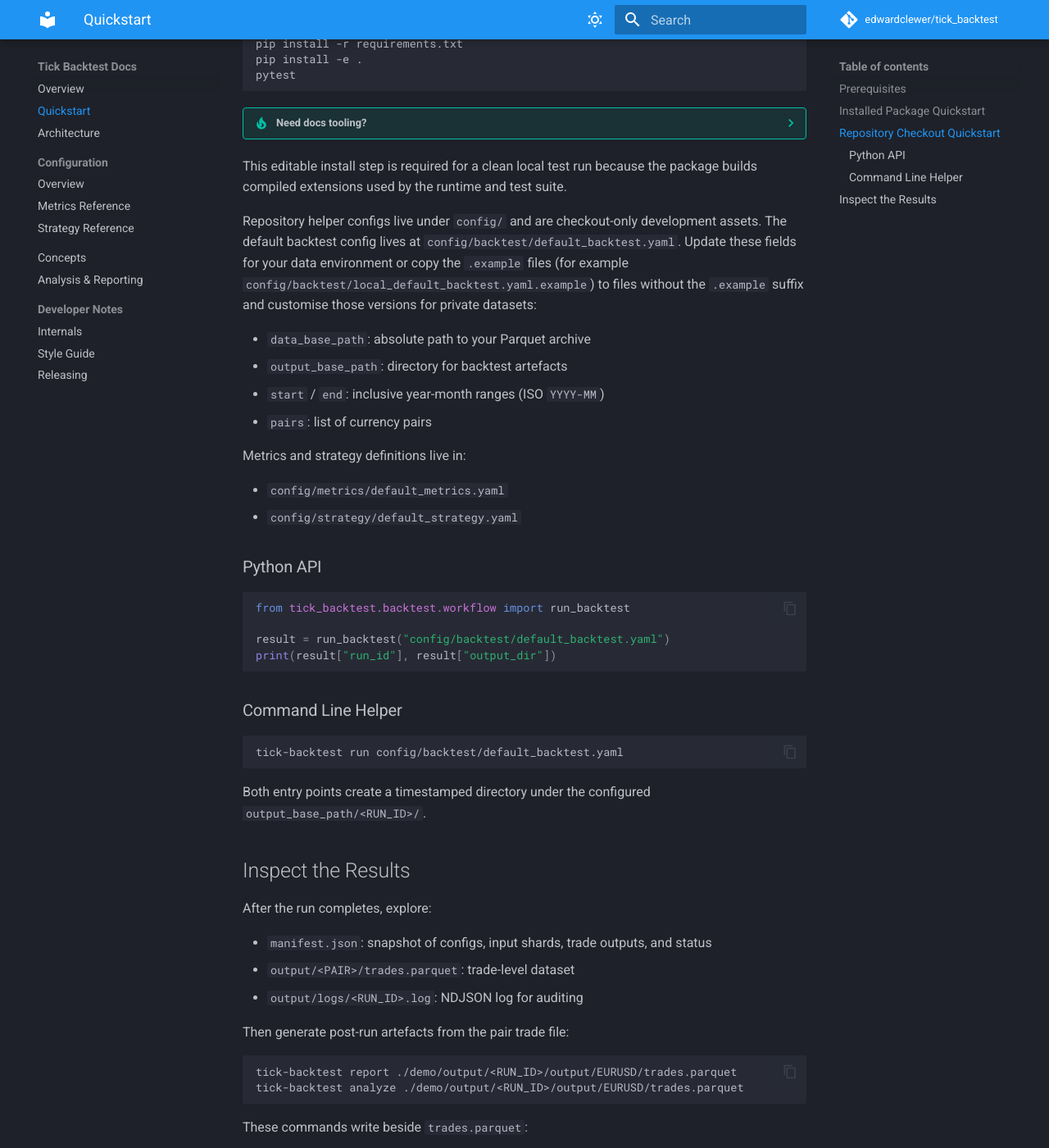
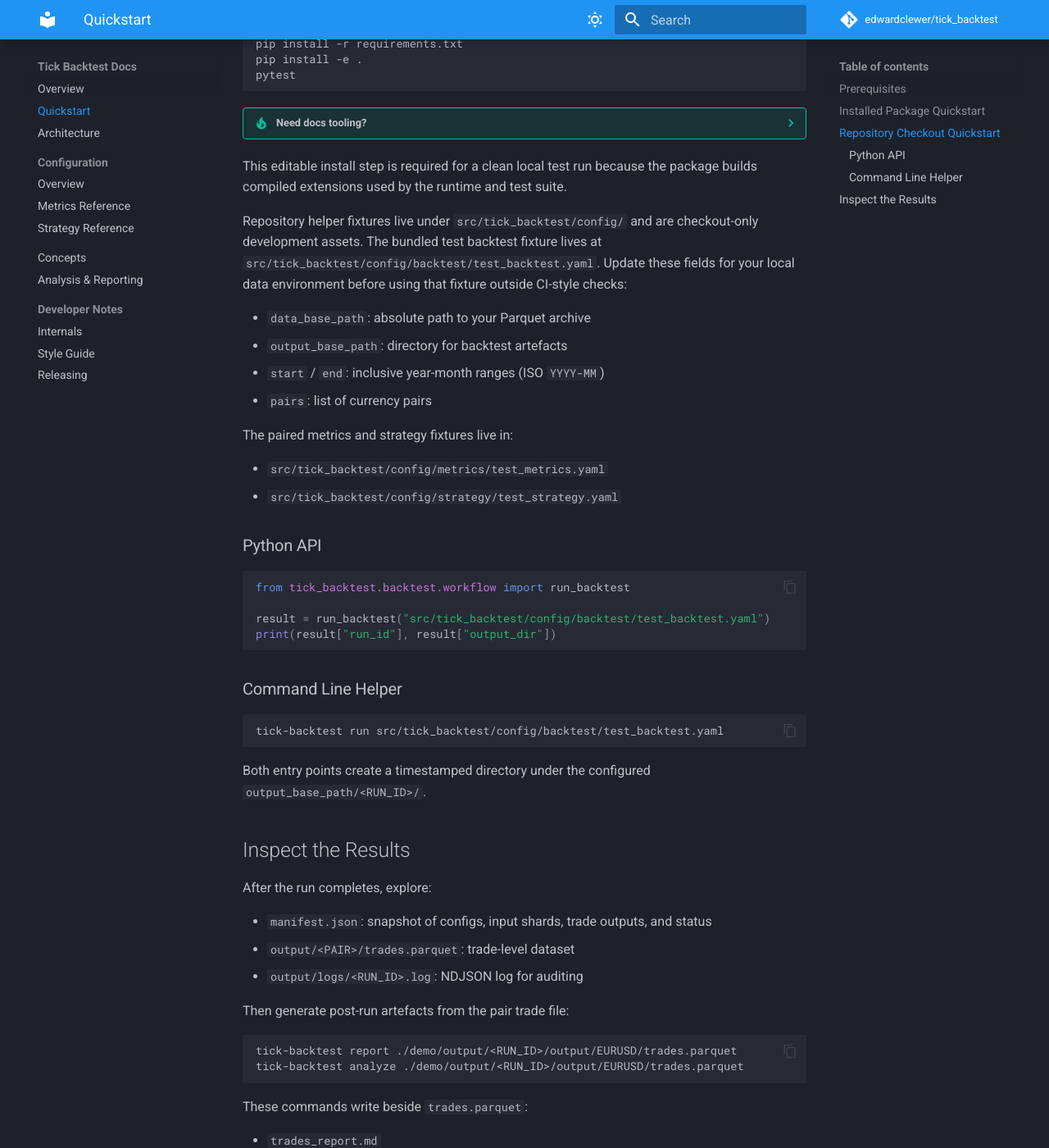
Before and after one commit to edwardclewer/tick_backtest, an MkDocs documentation site: the page built from docs/quickstart.md, in a window 1280 px wide and 1400 px high, scrolled down 2843 px. Shown: the whole window at 82% size. Built offline with MkDocs 1.6.1 and Material for MkDocs 9.7.7, drawn with Linux system fonts in a browser that asks for light colours; comment, search, counter and statistics services are not loaded.

Commit message:
Fix checkout fixture paths and sync repo metadata

````diff
--- a/docs/quickstart.md
+++ b/docs/quickstart.md
@@ -136,31 +136,31 @@ pytest
 
 This editable install step is required for a clean local test run because the package builds compiled extensions used by the runtime and test suite.
 
-Repository helper configs live under `config/` and are checkout-only development assets. The default backtest config lives at `config/backtest/default_backtest.yaml`. Update these fields for your data environment or copy the `.example` files (for example `config/backtest/local_default_backtest.yaml.example`) to files without the `.example` suffix and customise those versions for private datasets:
+Repository helper fixtures live under `src/tick_backtest/config/` and are checkout-only development assets. The bundled test backtest fixture lives at `src/tick_backtest/config/backtest/test_backtest.yaml`. Update these fields for your local data environment before using that fixture outside CI-style checks:
 
 - `data_base_path`: absolute path to your Parquet archive
 - `output_base_path`: directory for backtest artefacts
 - `start` / `end`: inclusive year-month ranges (ISO `YYYY-MM`)
 - `pairs`: list of currency pairs
 
-Metrics and strategy definitions live in:
+The paired metrics and strategy fixtures live in:
 
-- `config/metrics/default_metrics.yaml`
-- `config/strategy/default_strategy.yaml`
+- `src/tick_backtest/config/metrics/test_metrics.yaml`
+- `src/tick_backtest/config/strategy/test_strategy.yaml`
 
 ### Python API
 
 ```python
 from tick_backtest.backtest.workflow import run_backtest
 
-result = run_backtest("config/backtest/default_backtest.yaml")
+result = run_backtest("src/tick_backtest/config/backtest/test_backtest.yaml")
 print(result["run_id"], result["output_dir"])
 ```
 
 ### Command Line Helper
 
 ```bash
-tick-backtest run config/backtest/default_backtest.yaml
+tick-backtest run src/tick_backtest/config/backtest/test_backtest.yaml
 ```
 
 Both entry points create a timestamped directory under the configured `output_base_path/<RUN_ID>/`.
--- a/pyproject.toml
+++ b/pyproject.toml
@@ -37,7 +37,7 @@ classifiers = [
   "Environment :: Console",
   "Intended Audience :: Financial and Insurance Industry",
   "Intended Audience :: Science/Research",
-  "Operating System :: OS Independent",
+  "Operating System :: POSIX :: Linux",
   "Programming Language :: Python",
   "Programming Language :: Python :: 3",
   "Programming Language :: Python :: 3.12",
--- a/src/tick_backtest/config/backtest/test_backtest.yaml
+++ b/src/tick_backtest/config/backtest/test_backtest.yaml
@@ -18,7 +18,7 @@ start: 2000-01
 end: 2000-02
 pip_size: 0.0001
 warmup_seconds: 1800
-data_base_path: "tests/test_data/"
+data_base_path: "../../../../tests/test_data/"
 output_base_path: "test_output/"
-metrics_config_path: "config/metrics/test_metrics.yaml"
-strategy_config_path: "config/strategy/test_strategy.yaml"
+metrics_config_path: "../metrics/test_metrics.yaml"
+strategy_config_path: "../strategy/test_strategy.yaml"
````
Also changed, not shown: docs/releasing.md (+1 -1 lines), 5 other files.
